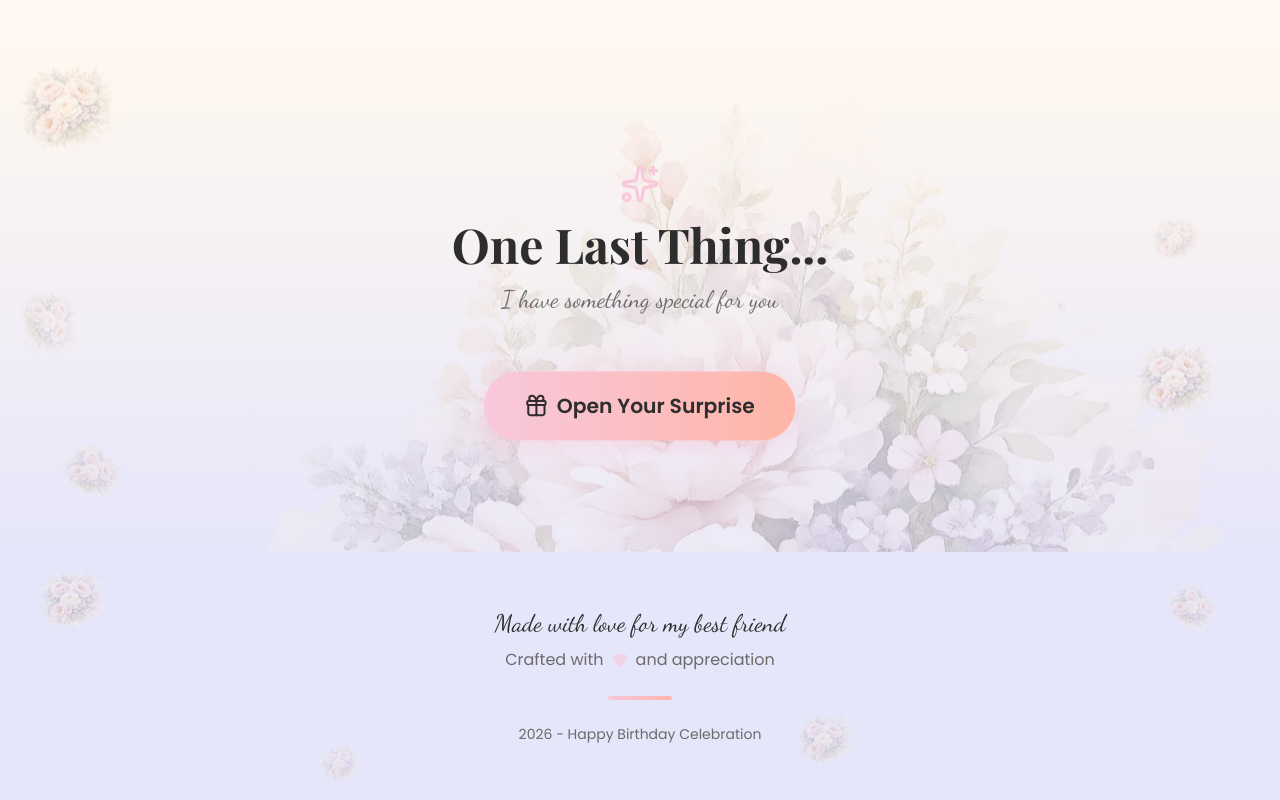
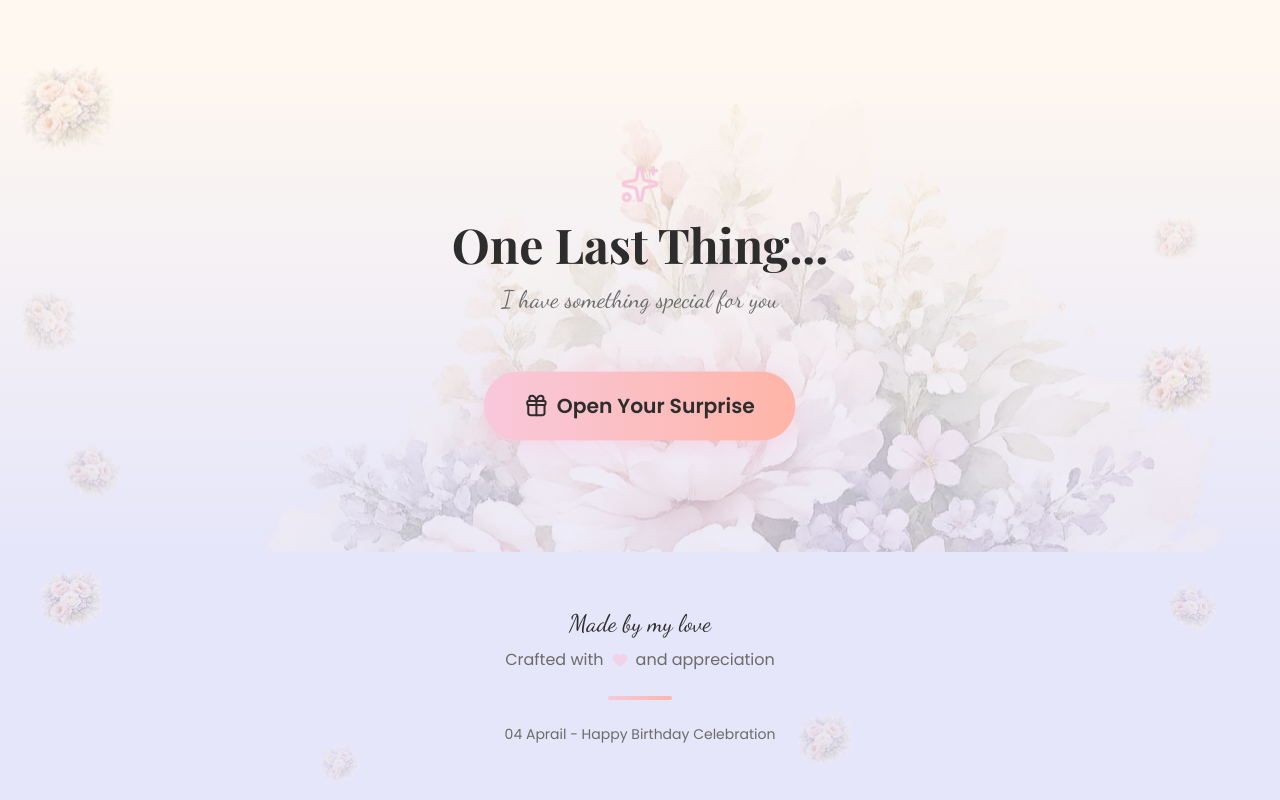
Before and after one commit to irfanlashari/Birthday, a React (Vite) app: page / in a window 1280 px wide. Shown: the part 4727-5527 px from the top of the page. Built offline with nearby package versions, Linux system fonts and the light colour scheme.

Commit message:
Update footer message and birthday date

```diff
--- a/src/sections/Footer.tsx
+++ b/src/sections/Footer.tsx
@@ -23,7 +23,7 @@ export function Footer() {
         {/* Main Message */}
         <div className="mb-6">
           <p className="font-script text-xl sm:text-2xl text-[#2D2D2D] mb-2">
-            Made with love for my best friend
+            Made by my love
           </p>
           <div className="flex items-center justify-center gap-2 text-[#6B6B6B]">
             <span>Crafted with</span>
@@ -37,7 +37,7 @@ export function Footer() {
 
         {/* Copyright */}
         <p className="text-[#6B6B6B] text-sm">
-          {currentYear} - Happy Birthday Celebration
+          04 Aprail - Happy Birthday Celebration
         </p>
       </div>
     </footer>
```
